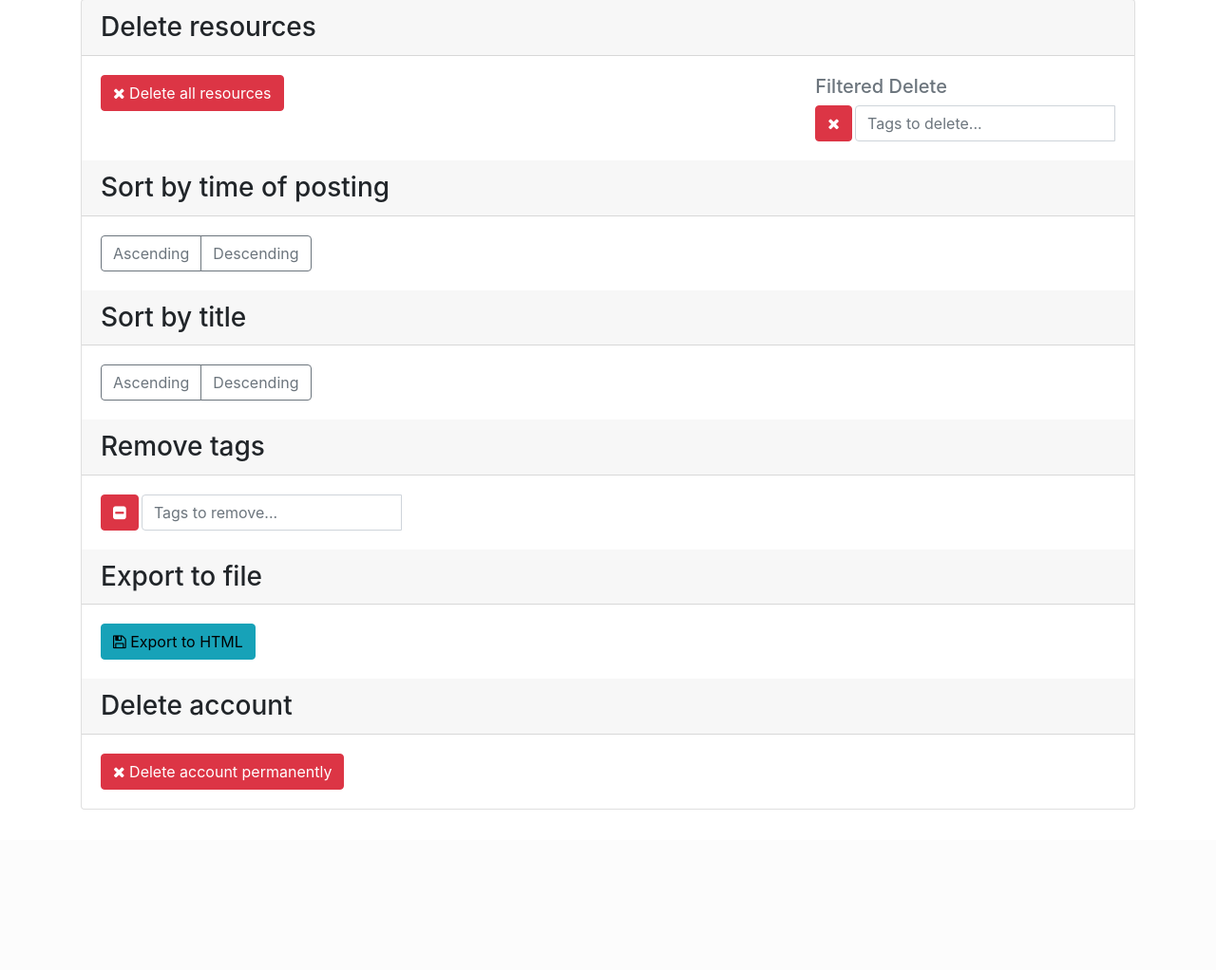
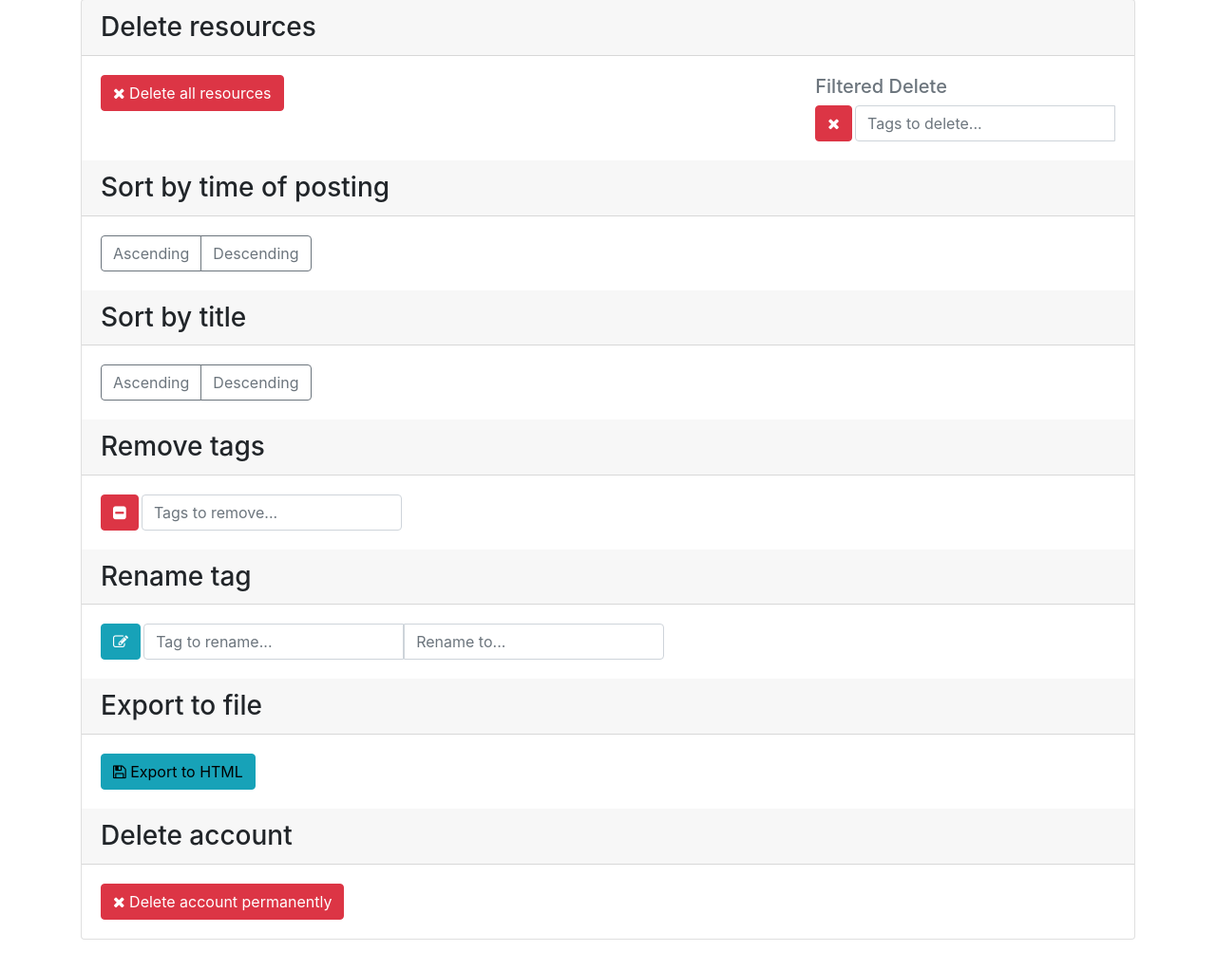
Before and after one commit to TsimpDim/3RStore, a Flask app: page /options in a window 1280 px wide. Shown: the part 155-1177 px from the top of the page at 95% size. Before the commit the page ends 1008 px from the top, so only its background shows below. Run offline with Flask 2, Linux system fonts and the light colour scheme; the visitor is signed in with stand-in values (Sample User, id 1); data that the repository does not hold is empty; parts of the project's set-up code (start-up, migrations or seed data) failed here and were passed over; some libraries are stand-ins or nearby versions.

Commit message:
Add tag rename option

```diff
--- a/_3RStore/templates/options.html
+++ b/_3RStore/templates/options.html
@@ -102,17 +102,46 @@
                         </div>
                     </div>
 
+                    <input list="tags_remtag" type="text" name="tags" class="form-control" placeholder="Tags to remove...">
+                    <datalist id="tags_remtag">
+                        {% for tag in tags %}
+                            <option value="{{tag}}" class="datalist_option" ></option>
+                        {% endfor %}
+                    </datalist>
+                </div>
+            </form>
+        </div>
+
+        <!-- Rename tags -->
+        <h3 class="card-header">Rename tag</h3>
+        <div class="card-body d-flex flex-wrap align-content-center justify-content-between align-items-start">
+            <form method="POST" action="renametag">
+                <div class="d-flex flex-row">
+                    <div class="dropdown">
+                        <button class="btn btn-info conf_inp_but" data-toggle="dropdown">
+                            <span class="fa fa-edit"></span>
+                        </button>
+
+                        <div class="dropdown-menu">
+                            <button class="dropdown-item" type="submit">
+                                <span class="fa fa-check"></span>
+                                Confirm</button></li>
+                        </div>
+                    </div>
+
                     <div class="input-group">
-                        <input list="tags_remtag" type="text" name="tags" class="form-control" placeholder="Tags to remove...">
-                        <datalist id="tags_remtag">
+                        <input list="tags_renametag" type="text" name="tag" class="form-control" placeholder="Tag to rename...">
+                        <datalist id="tags_renametag">
                             {% for tag in tags %}
                                 <option value="{{tag}}" class="datalist_option" ></option>
                             {% endfor %}
                         </datalist>
+                        <input type="text" name="replacement" class="form-control" placeholder="Rename to...">
                     </div>
                 </div>
             </form>
         </div>
+
 
         <!-- Export to file -->
         <h3 class="card-header">Export to file</h3>
--- a/_3RStore/views.py
+++ b/_3RStore/views.py
@@ -454,6 +454,25 @@ def remtag():
     flash('Tag(s) removed successfully', 'danger')
     return redirect(url_for('options'))
 
+# Rename tag
+@app.route("/renametag", methods=['POST'])
+def renametag():
+
+    tag = request.form.get('tag')
+    replacement = request.form.get('replacement')
+
+    if tag:
+        cur = conn.cursor()
+        cur.execute("UPDATE resources SET tags = array_replace(tags,%s,%s)",
+        (tag, replacement)
+        )
+
+        cur.close()
+        conn.commit()
+
+    flash('Tag renamed successfully', 'success')
+    return redirect(url_for('options'))
+
 # Import resources
 @app.route("/import_resources", methods=['GET', 'POST'])
 def import_resources():
```
